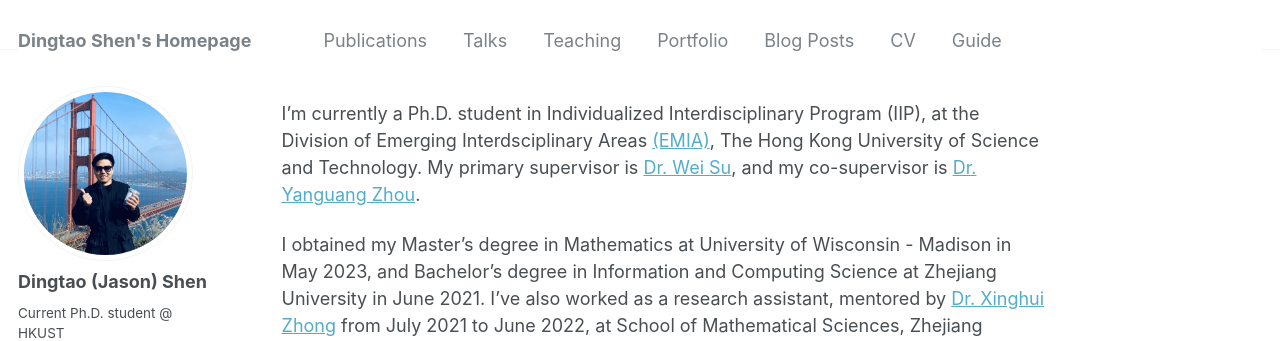
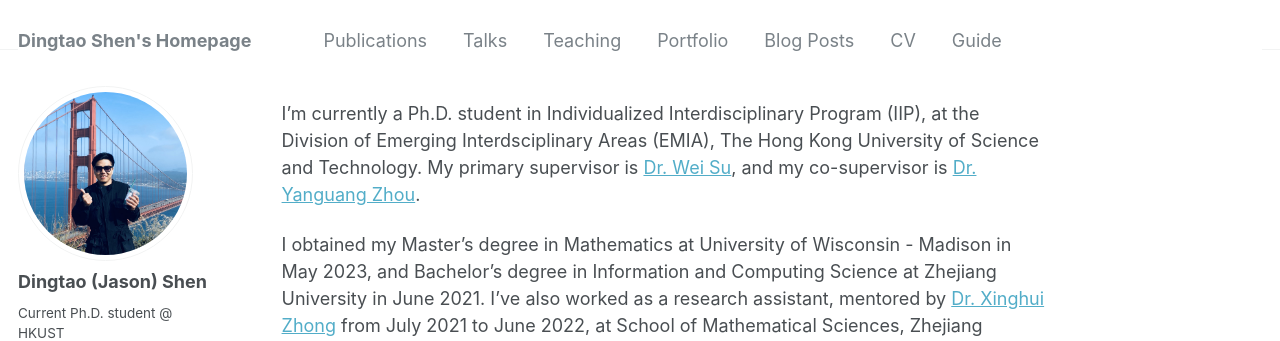
Before and after one commit to dingtao-shen/dingtao-shen.github.io, a Jekyll site: the page built from _pages/about.md, in a window 1280 px wide. Shown: the top 341 px of the page. Built offline with Jekyll 4.4.1, drawn with Linux system fonts in a browser that asks for light colours; part of the change alters nothing that is shown.

```diff
--- a/_pages/about.md
+++ b/_pages/about.md
@@ -7,7 +7,7 @@ redirect_from:
   - /about.html
 ---
 
-I'm currently a Ph.D. student in Individualized Interdisciplinary Program (IIP), at the Division of Emerging Interdsciplinary Areas [(EMIA)](https://emia.hkust.edu.hk/), The Hong Kong University of Science and Technology. My primary supervisor is [Dr. Wei Su](https://facultyprofiles.hkust.edu.hk/profiles.php?profile=wei-su-weisu), and my co-supervisor is [Dr. Yanguang Zhou](https://seng.hkust.edu.hk/about/people/faculty/yanguang-zhou).
+I'm currently a Ph.D. student in Individualized Interdisciplinary Program (IIP), at the Division of Emerging Interdsciplinary Areas (EMIA), The Hong Kong University of Science and Technology. My primary supervisor is [Dr. Wei Su](https://facultyprofiles.hkust.edu.hk/profiles.php?profile=wei-su-weisu), and my co-supervisor is [Dr. Yanguang Zhou](https://seng.hkust.edu.hk/about/people/faculty/yanguang-zhou).
 
 I obtained my Master's degree in Mathematics at University of Wisconsin - Madison in May 2023, and Bachelor's degree in Information and Computing Science at Zhejiang University in June 2021. I've also worked as a research assistant, mentored by [Dr. Xinghui Zhong](https://person.zju.edu.cn/en/zhongxh) from July 2021 to June 2022, at School of Mathematical Sciences, Zhejiang University.
 
```
